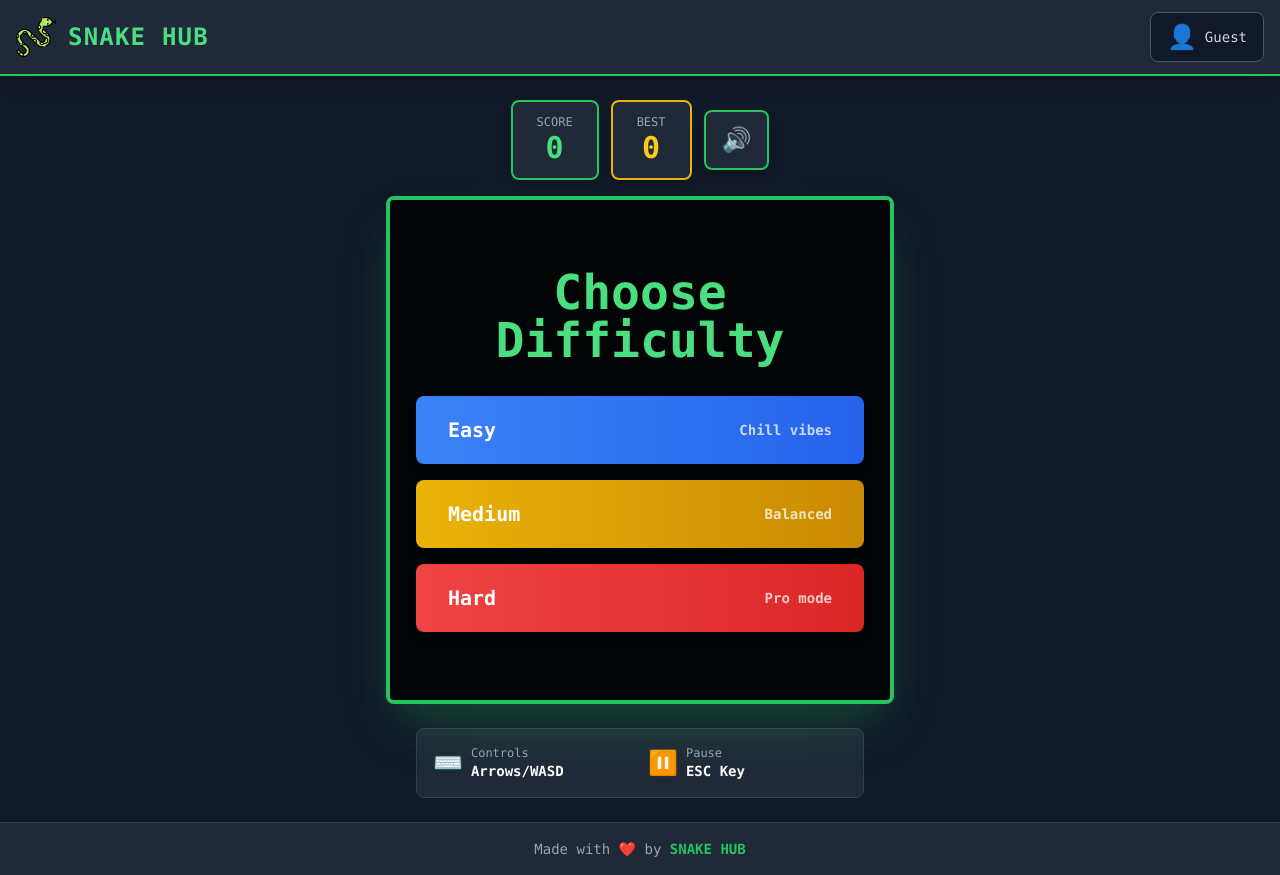
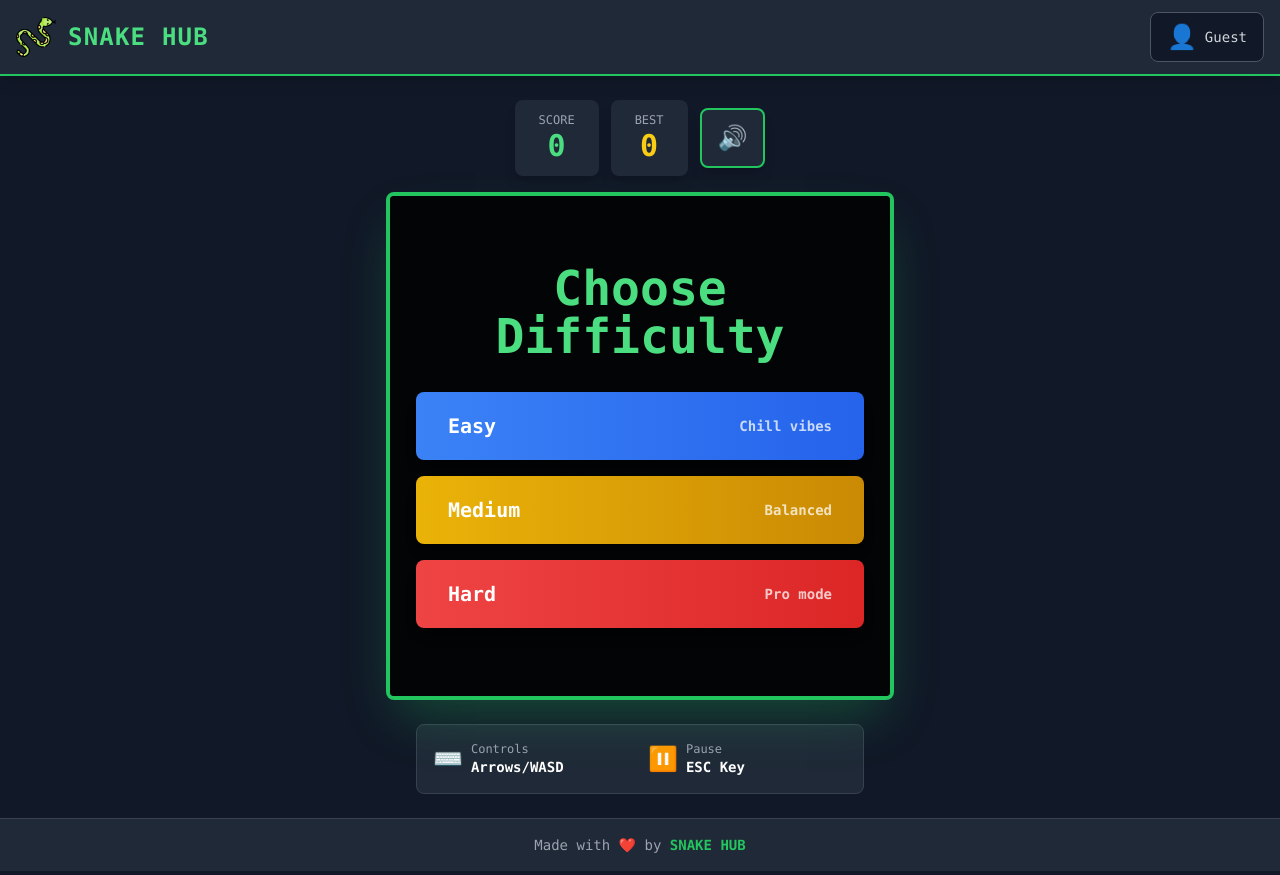
Before and after one commit to mrpawarGit/GameQuest, a React (Vite) app in the folder react-snake-game/: page / in a window 1280 px wide. Both pictures are taken after a click on the button "Play as Guest". Built offline with nearby package versions, Linux system fonts and the light colour scheme; no server answers.

Commit message:
UI changes

```diff
--- a/react-snake-game/App.tsx
+++ b/react-snake-game/App.tsx
@@ -505,7 +505,7 @@ const App: React.FC = () => {
         {/* Game Stats */}
         <div className="w-full max-w-4xl mb-3 sm:mb-4">
           <div className="flex flex-wrap justify-center items-center gap-2 sm:gap-3">
-            <div className="bg-gray-800 border-2 border-green-500 px-3 sm:px-4 md:px-6 py-2 sm:py-3 rounded-lg shadow-lg">
+            <div className="bg-gray-800 px-3 sm:px-4 md:px-6 py-2 sm:py-3 rounded-lg shadow-lg">
               <div className="flex flex-col items-center">
                 <span className="text-[10px] sm:text-xs text-gray-400 uppercase">
                   Score
@@ -516,7 +516,7 @@ const App: React.FC = () => {
               </div>
             </div>
 
-            <div className="bg-gray-800 border-2 border-yellow-500 px-3 sm:px-4 md:px-6 py-2 sm:py-3 rounded-lg shadow-lg">
+            <div className="bg-gray-800 px-3 sm:px-4 md:px-6 py-2 sm:py-3 rounded-lg shadow-lg">
               <div className="flex flex-col items-center">
                 <span className="text-[10px] sm:text-xs text-gray-400 uppercase">
                   Best
```
